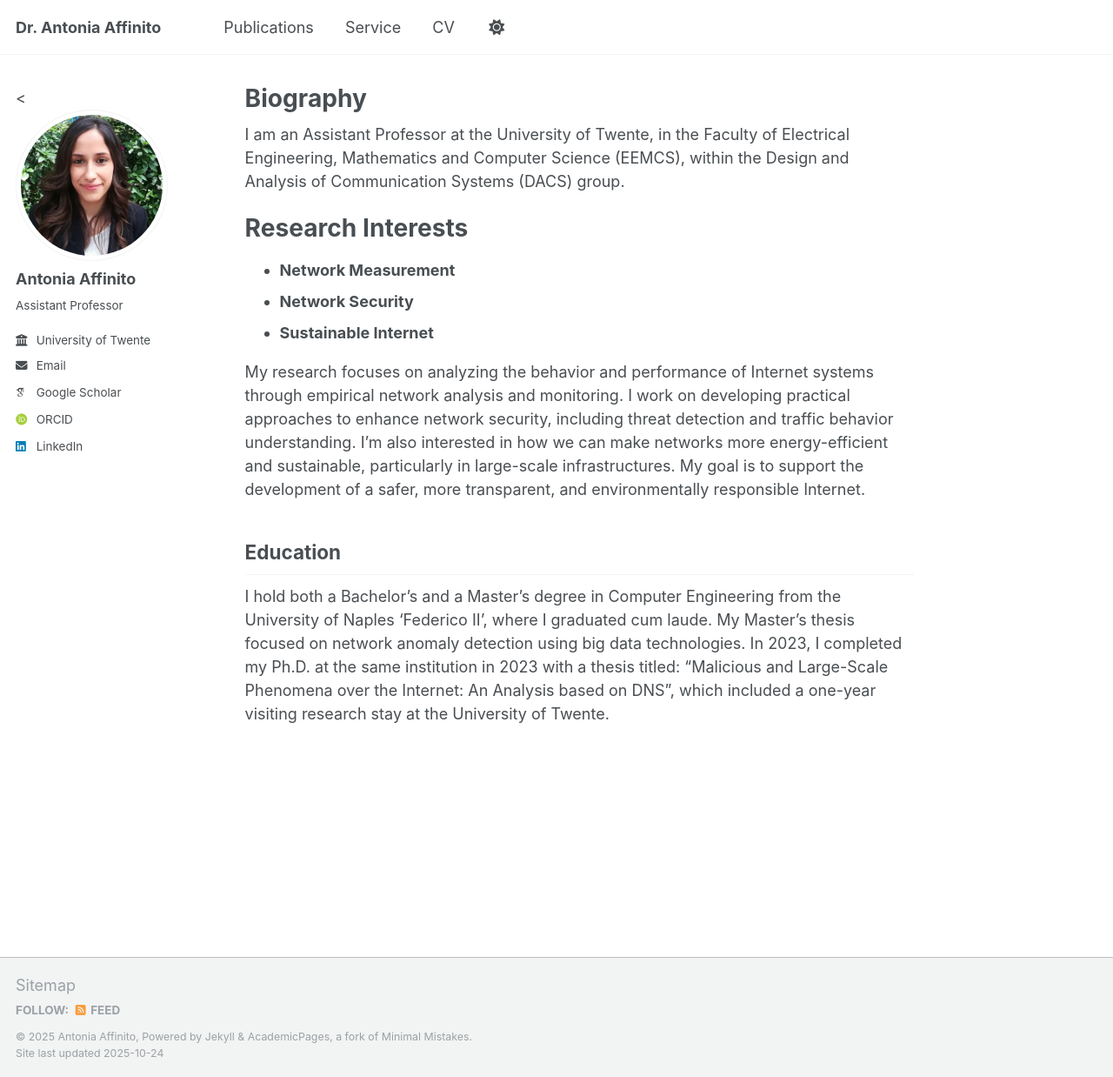
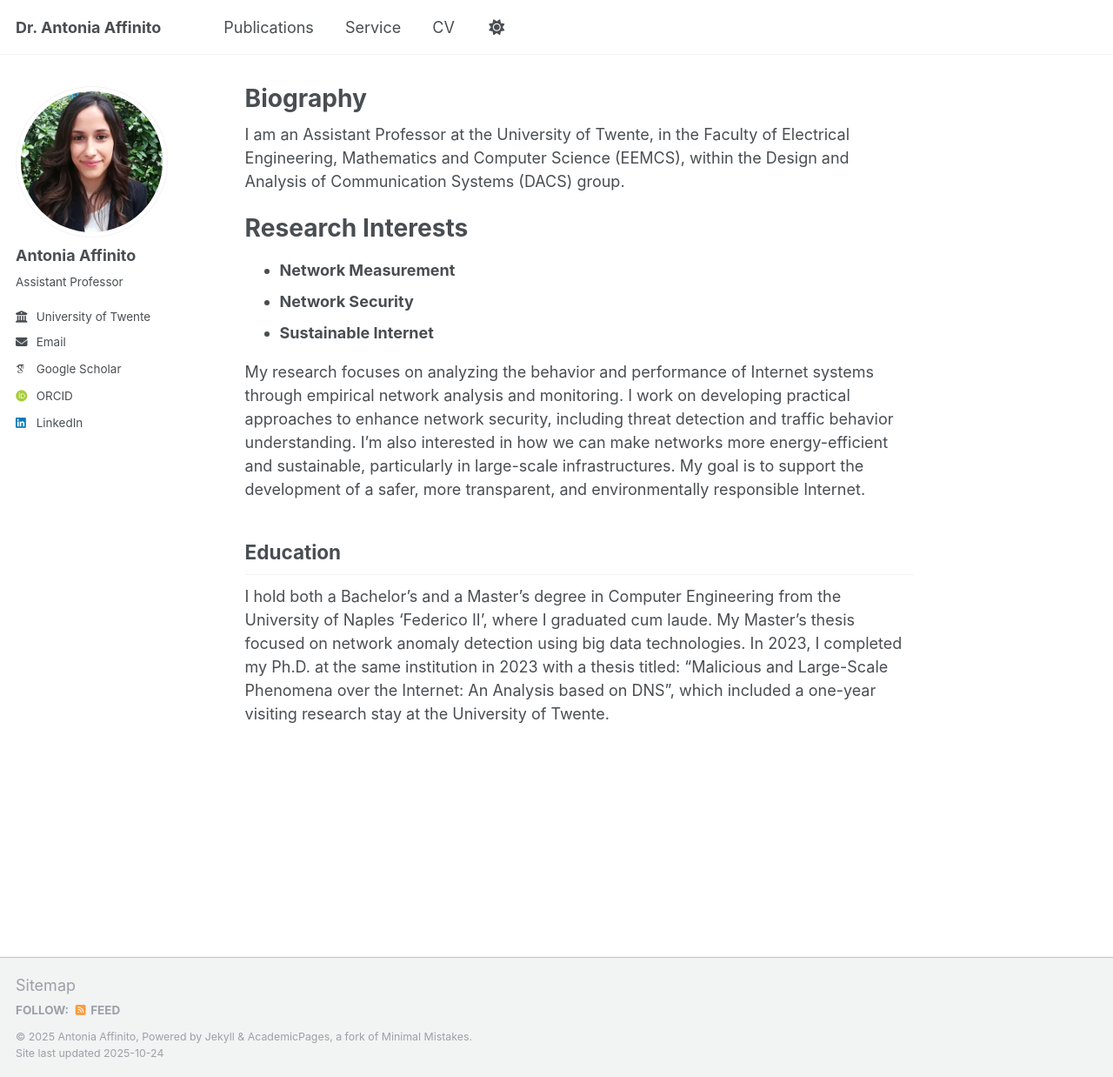
Before and after one commit to AntoniaAffinito/Academic-Website-2, a Jekyll site: the page built from _pages/about.md, in a window 1280 px wide and 1238 px high. Shown: the whole window at 87% size. Built offline with Jekyll 4.4.1, drawn with Linux system fonts in a browser that asks for light colours; some web fonts are replaced.

Commit message:
Fix avatar path for GitHub Pages directly in layou

```diff
--- a/_includes/author-profile.html
+++ b/_includes/author-profile.html
@@ -10,7 +10,7 @@
     {% if author.avatar contains "://" %}
     	<img src="{{ author.avatar }}" alt="{{ author.name }}">
     {% else %}
-    	<<img src="{{ site.baseurl }}/images/MyPhoto.png" class="author__avatar" alt="{{ author.name }}">
+    	<img src="{{ site.baseurl }}/images/MyPhoto.png" class="author__avatar" alt="{{ author.name }}">
 
     {% endif %}
   </div>
```
